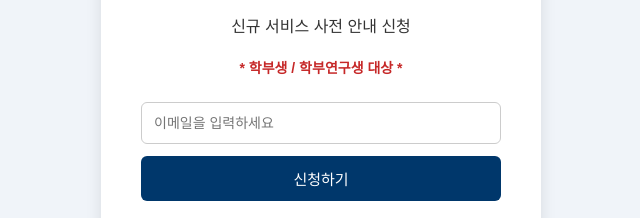
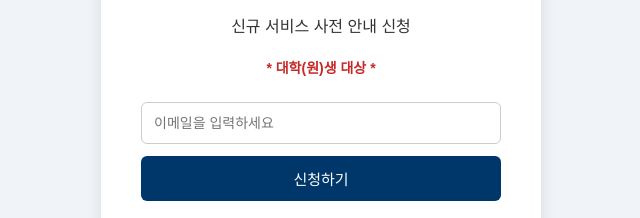
Before and after one commit to hajihyeok/yonsei_service, a plain HTML site: page index.html in a window 1280 px wide. Shown: the part 351-569 px from the top of the page, 319-959 px from the left. Drawn offline with Linux system fonts and the light colour scheme.

Commit message:
Update index.html

```diff
--- a/index.html
+++ b/index.html
@@ -14,7 +14,7 @@
 
       <h1>연세대학교 미래캠퍼스</h1>
       <p class="subtitle">신규 서비스 사전 안내 신청</p>
-      <p class="highlight">* 학부생 / 학부연구생 대상 *</p>
+      <p class="highlight">* 대학(원)생 대상 *</p>
 
       <form id="email-form">
         <input type="email" id="email-input" placeholder="이메일을 입력하세요" required />
```
